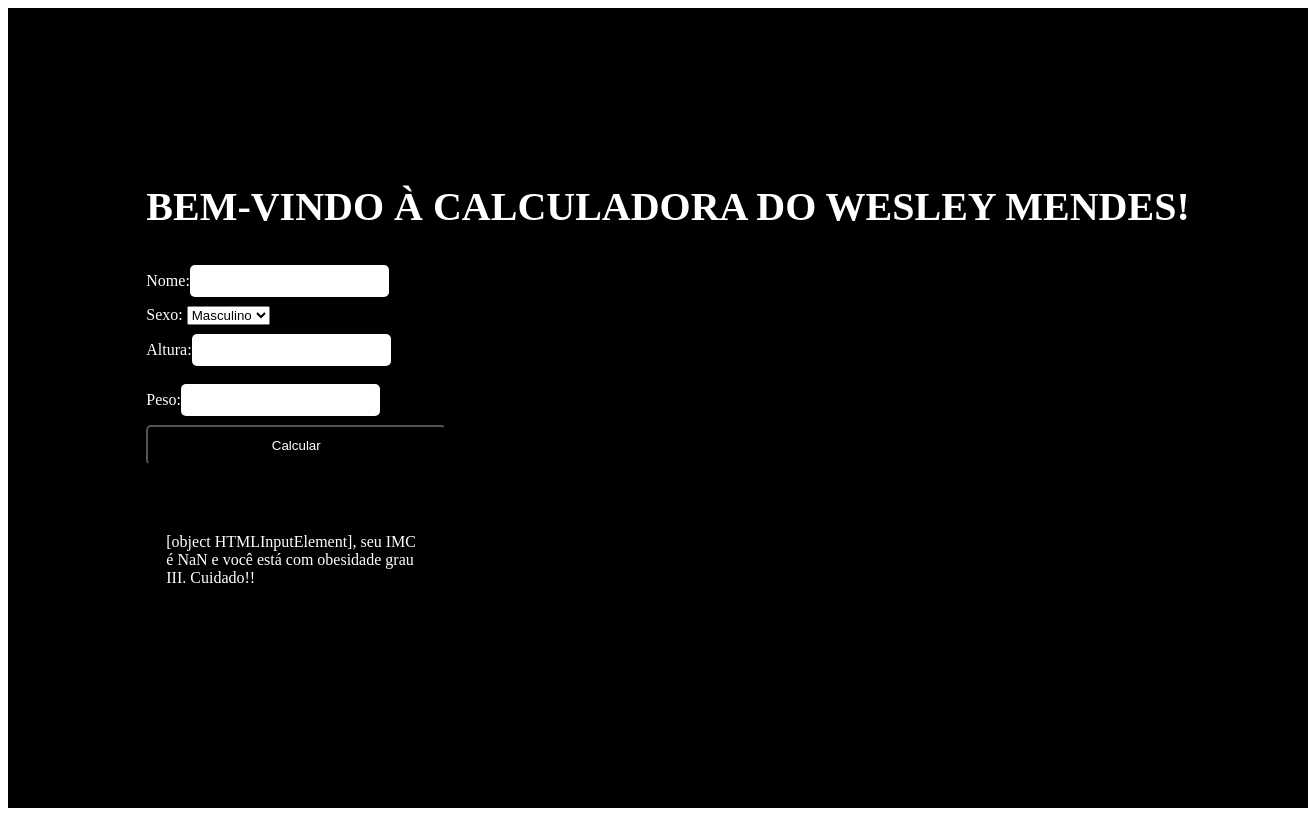
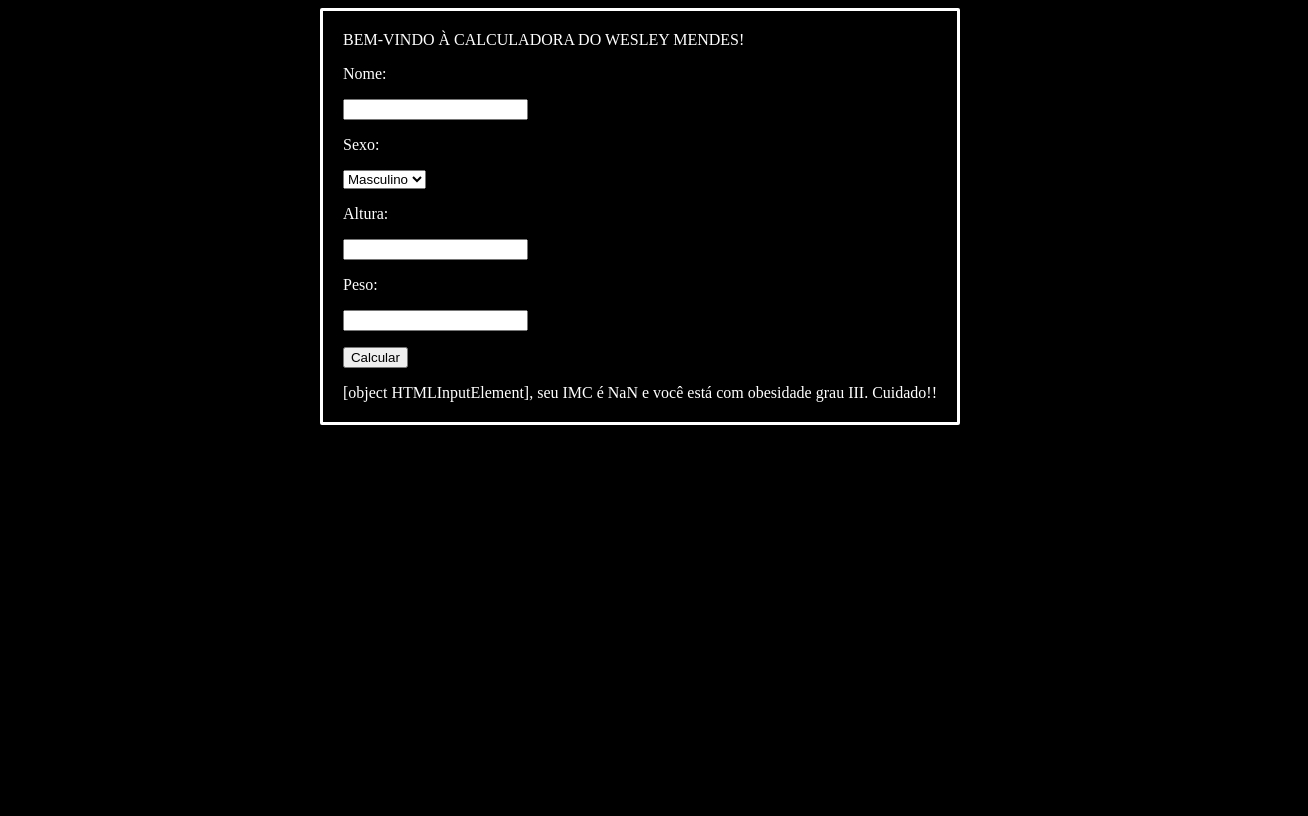
Before and after one commit to wes-mendes/AULA_IW_II, a plain HTML site: page AULA_4/calculadora_imc/index.html in a window 1280 px wide. Shown: the whole page, 1308 px wide, since content can reach past the window. Drawn offline with Linux system fonts and the light colour scheme.

Commit message:
Add files via upload

```diff
--- a/AULA_4/calculadora_imc/css/style.css
+++ b/AULA_4/calculadora_imc/css/style.css
@@ -1,76 +1,14 @@
-main{
-    display: flex;
-    width: 100vw;
-    height: 100vh;
-    justify-content: center;
-    align-items: center;
-    color: white;
-    background-color: black;
-    padding-left: 20px;
-  }
+body{
+  background-color: black;
+  color: white;
+  align-items: center;
+  display: flex;
+  flex-direction: column;
 
-.container{
-    background-color: black;
-    align-items: center;
-    text-justify: auto;
-    border-radius: 20px;
-    box-shadow: 0 0 10px black;
-  }
-
-.title{
-    display: flex;
-    justify-content: center;
-    align-items: center;
-    width: 100%;
-    height: 50px;
-    font: bold 2.5rem serif;
-    border-bottom: solid 5px black;
-    margin-bottom: 20px;
-  }
-
-.input {
-    display: flex;
-    width: 30px;
-    height: 50px;
-    text-justify: auto;
-    align-items: center;
-  }
-
-.input input {
-    width: 200px;
-    height: 30px;
-    border-radius: 5px;
-    border:none;
-    outline: 0;
-    text-align: center;
-    padding-left: 20px;
-  }
-
-button{
-    width: 300px;
-    height: 40px;
-    background: #000;
-    color: white;
-    outline: none;
-    border-radius: 5px;
-  }
-
-.result{
-    display: flex;
-    margin-top: 20px;
-    align-items: center;
-    width: 300px;
-    height: 150px;
-    border-radius: 5px;
-    box-shadow: 0px 0px 10px black;
-    background: #000;
-    color: white;
-    padding: 20px;
-    box-sizing: border-box;
 }
 
-.sexo{
-    padding-left: 10px;
-    height: 100px;
-    width: 100px;
+.geral{
+  border: solid;
+  border-radius: 2px;
+  padding: 20px;
 }
--- a/AULA_4/calculadora_imc/index.html
+++ b/AULA_4/calculadora_imc/index.html
@@ -8,29 +8,29 @@
   </head>
   <body>
     <main>
-      <div class="container">
+      <div class="geral">
         <div class="title">BEM-VINDO À CALCULADORA DO WESLEY MENDES!</div>
         <div class="input">
-            <label>Nome:</label>
+            <p><label>Nome:</label></p>
             <input type="text" id='nome'>
-        </div>
-        <label for="sexo">Sexo:</label>
+        <p><label for="sexo">Sexo:</label></p>
         <select id="sexo">
             <option value="masculino">Masculino</option>
             <option value="feminino">Feminino</option>
         </select>
         <div class="input">
-            <label>Altura:</label>
+            <p><label>Altura:</label></p>
             <input type="number" id='altura'>
         </div>
         <div class="input">
-            <label>Peso:</label>
+            <p><label>Peso:</label></p>
             <input type="number" id='peso'>
         </div>
-        <button id='calcular'>Calcular</button>
+        <p><button id='calcular'>Calcular</button></p>
 
         <div class="result" id='resultado'></div>
       </div>
+    </div>
     </main>
     <script src="js/calculadora.js"></script>
   </body>
```
